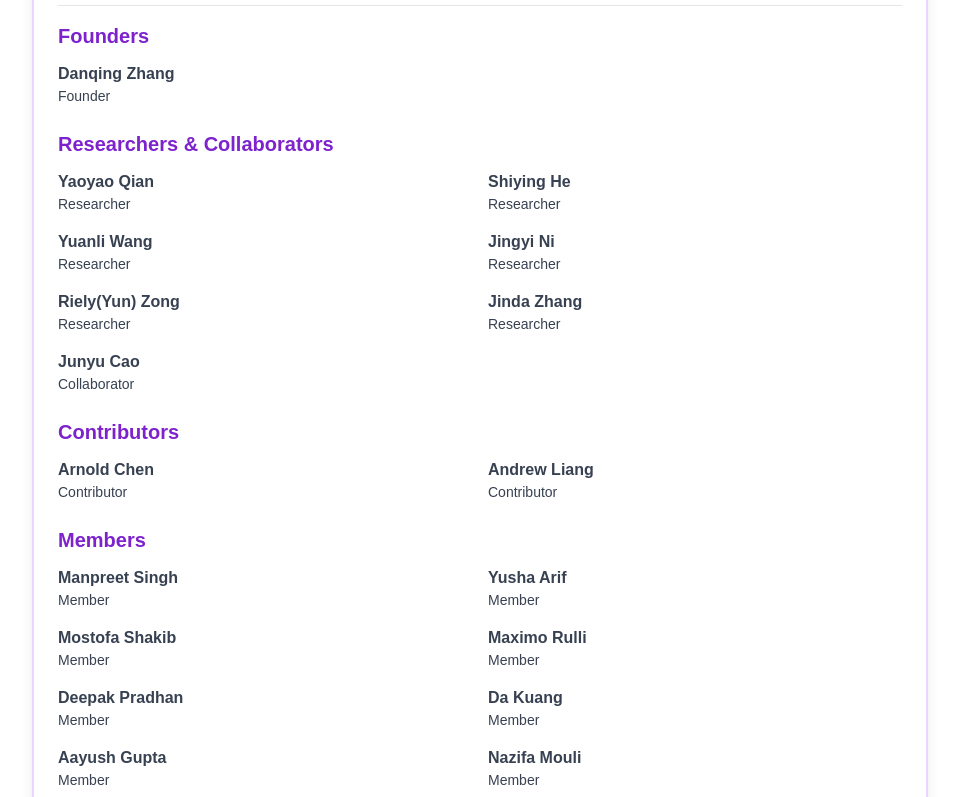
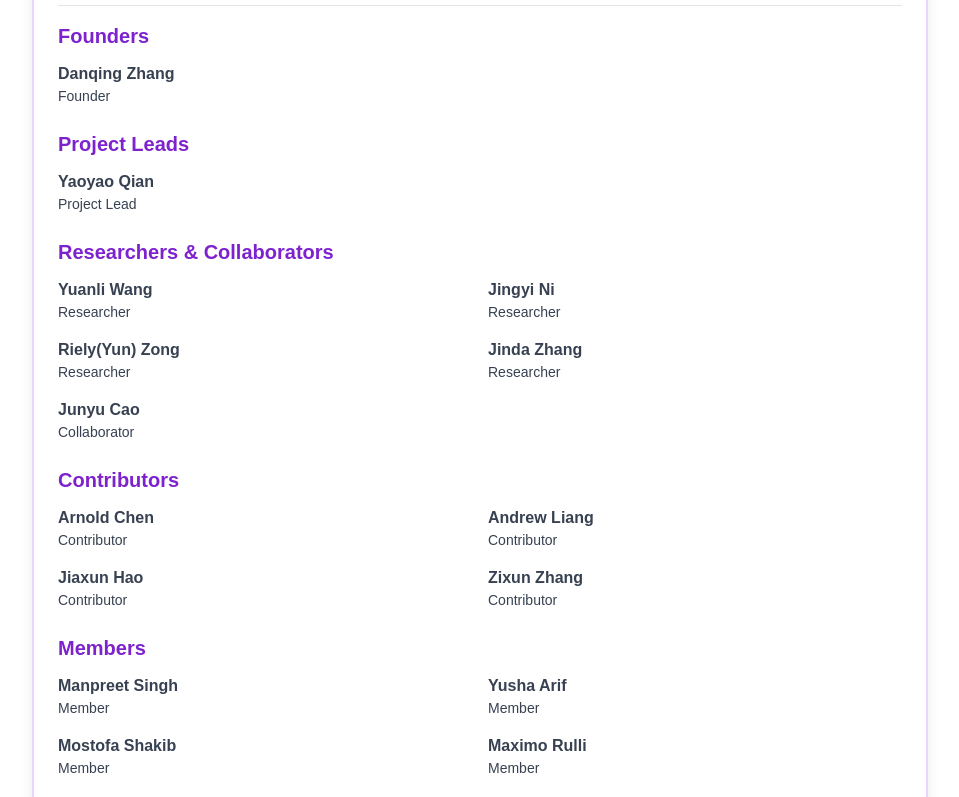
Before and after one commit to PathOnAIOrg/PathOnAI.org, a Next.js app in the folder website-app/: page / in a window 1280 px wide. Shown: the part 1500-2297 px from the top of the page, without its empty margins (160-1119 px from the left). Built offline with nearby package versions, Linux system fonts and the light colour scheme; no server answers.

Commit message:
update contributor lists

```diff
--- a/website-app/pages/index.tsx
+++ b/website-app/pages/index.tsx
@@ -155,9 +155,9 @@ const Home = () => {
                 </div>
               </div>
 
-              {/* Researchers & Collaborators */}
+              {/* Project Leads */}
               <div className="mb-6">
-                <h3 className="text-xl font-semibold mb-3 text-purple-700 dark:text-purple-300">Researchers & Collaborators</h3>
+                <h3 className="text-xl font-semibold mb-3 text-purple-700 dark:text-purple-300">Project Leads</h3>
                 <div className="grid grid-cols-1 md:grid-cols-2 gap-4">
                   <div className="text-gray-700 dark:text-gray-300">
                     <p className="font-semibold">
@@ -166,15 +166,18 @@ const Home = () => {
                         target="_blank"
                         rel="noopener noreferrer"
                       >
-                      Yaoyao Qian
+                        Yaoyao Qian
                       </a>
-                      </p>
-                    <p className="text-sm">Researcher</p>
+                    </p>
+                    <p className="text-sm">Project Lead</p>
                   </div>
-                  <div className="text-gray-700 dark:text-gray-300">
-                    <p className="font-semibold">Shiying He</p>
-                    <p className="text-sm">Researcher</p>
-                  </div>
+                </div>
+              </div>
+
+              {/* Researchers & Collaborators */}
+              <div className="mb-6">
+                <h3 className="text-xl font-semibold mb-3 text-purple-700 dark:text-purple-300">Researchers & Collaborators</h3>
+                <div className="grid grid-cols-1 md:grid-cols-2 gap-4">
                   <div className="text-gray-700 dark:text-gray-300">
                     <p className="font-semibold">Yuanli Wang</p>
                     <p className="text-sm">Researcher</p>
@@ -208,6 +211,14 @@ const Home = () => {
                   </div>
                   <div className="text-gray-700 dark:text-gray-300">
                     <p className="font-semibold">Andrew Liang</p>
+                    <p className="text-sm">Contributor</p>
+                  </div>
+                  <div className="text-gray-700 dark:text-gray-300">
+                    <p className="font-semibold">Jiaxun Hao</p>
+                    <p className="text-sm">Contributor</p>
+                  </div>
+                  <div className="text-gray-700 dark:text-gray-300">
+                    <p className="font-semibold">Zixun Zhang</p>
                     <p className="text-sm">Contributor</p>
                   </div>
                 </div>
@@ -268,6 +279,10 @@ const Home = () => {
                     <p className="font-semibold">Fu Zhao</p>
                     <p className="text-sm">Researcher</p>
                   </div>
+                  <div className="text-gray-700 dark:text-gray-300">
+                    <p className="font-semibold">Shiying He</p>
+                    <p className="text-sm">Researcher</p>
+                  </div>
                 </div>
               </div>
             </CardContent>
```
